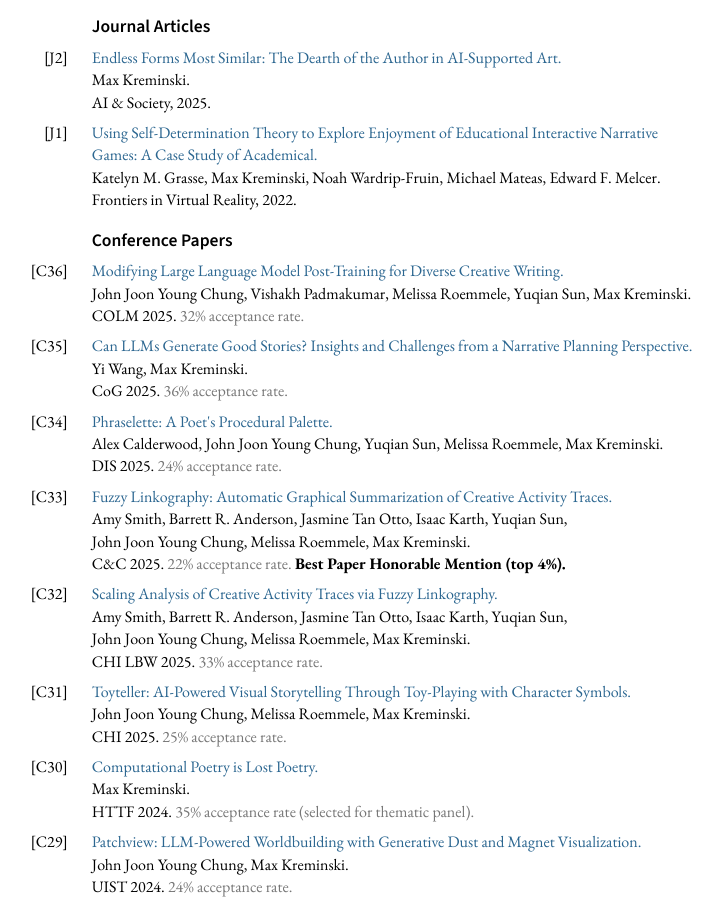
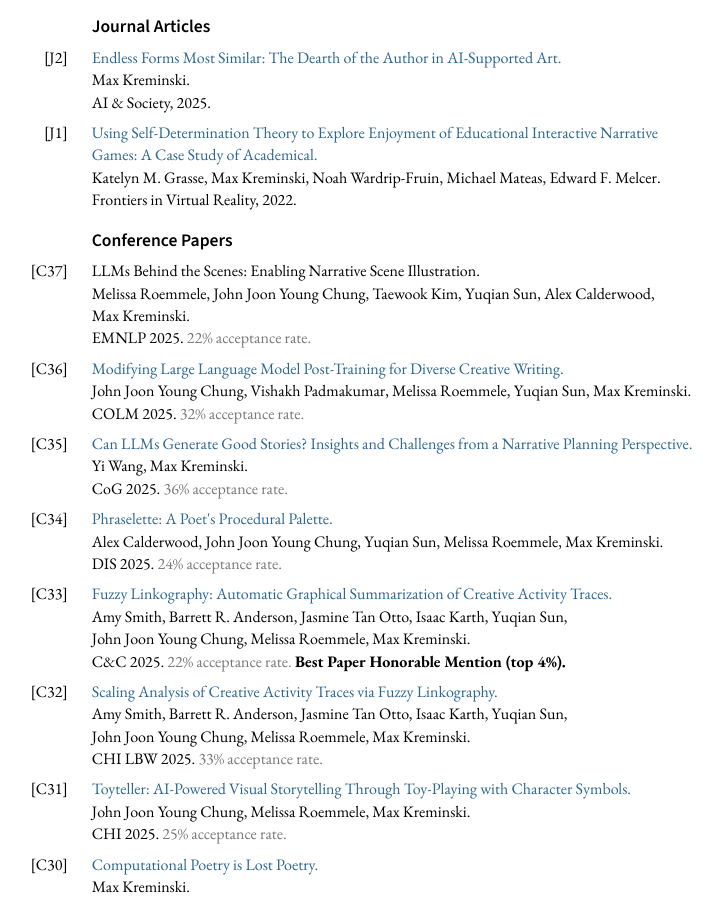
Before and after one commit to mkremins/mkremins.github.io, a Jekyll site: the page built from cv/index.html, in a window 1280 px wide and 900 px high, scrolled down 1131 px. Shown: the whole window, without its empty margins (291-1014 px from the left). Built offline with Jekyll 4.4.1, drawn with Linux system fonts in a browser that asks for light colours; some of the changed text lies outside the part shown.

Commit message:
Add UIST 2025 demo + EMNLP 2025 paper

```diff
--- a/_data/publications.json
+++ b/_data/publications.json
@@ -1,4 +1,14 @@
 [
+{
+  "title": "LLMs Behind the Scenes: Enabling Narrative Scene Illustration",
+  "url": "",
+  "authors": ["Melissa Roemmele", "John Joon Young Chung", "Taewook Kim", "Yuqian Sun", "Alex Calderwood", "Max Kreminski"],
+  "year": "2025",
+  "venue": "EMNLP",
+  "venue_long": "Empirical Methods in Natural Language Processing",
+  "pubtype": "full",
+  "acceptrate": "22.16%",
+},
 {
   "title": "Scaffolding Recursive Divergence and Convergence in Story Ideation",
   "url": "https://arxiv.org/abs/2507.03307",
@@ -16,6 +26,15 @@
   "venue_long": "Conference on Language Modeling",
   "pubtype": "full",
   "acceptrate": "32%",
+},
+{
+  "title": "Dramamancer: Interactive Narratives with LLM-Powered Storylets",
+  "url": "",
+  "authors": ["Tiffany Wang", "Yuqian Sun", "Yi Wang", "Melissa Roemmele", "John Joon Young Chung", "Max Kreminski"],
+  "year": "2025",
+  "venue": "UIST",
+  "venue_long": "ACM Symposium on User Interface Software and Technology",
+  "pubtype": "pe_or_demo",
 },
 {
   "title": "Can LLMs Generate Good Stories? Insights and Challenges from a Narrative Planning Perspective",
```
